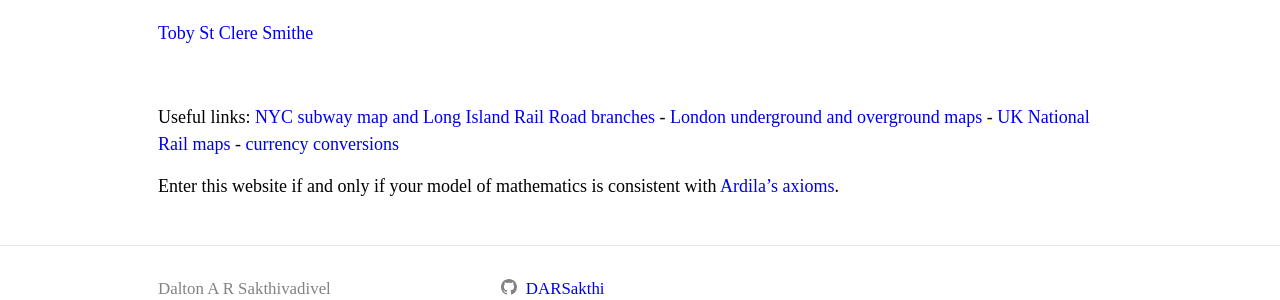
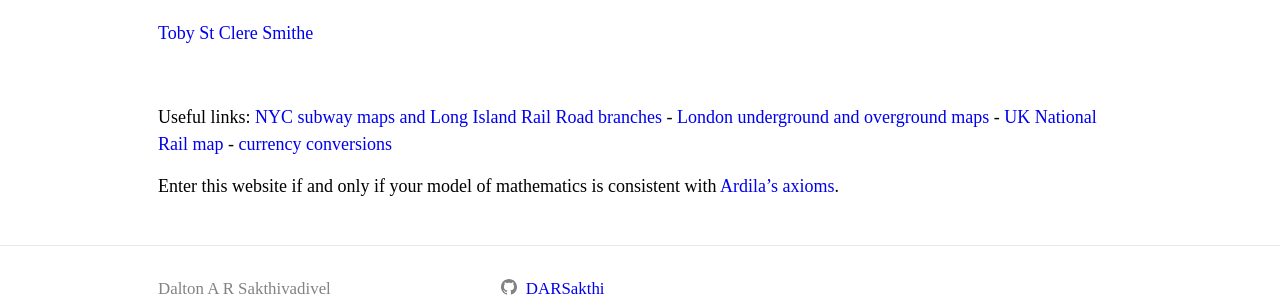
Before and after one commit to DARSakthi/DARSakthi.github.io, a Jekyll site: the page built from index.markdown, in a window 1280 px wide. Shown: the part 881-1181 px from the top of the page. Built offline with Jekyll 4.4.1, drawn with Linux system fonts in a browser that asks for light colours.

```diff
--- a/index.markdown
+++ b/index.markdown
@@ -37,6 +37,6 @@ _Postdoctoral members of the VERSES mathematics group_ (co-supervised with [K Fr
 
 &nbsp;
 
-Useful links: [NYC subway map and Long Island Rail Road branches](https://new.mta.info/maps) - [London underground and overground maps](https://tfl.gov.uk/maps/track) - [UK National Rail maps](https://www.nationalrail.co.uk/travel-information/maps-of-the-national-rail-network/) - [currency conversions](https://www.google.com/finance/quote/USD-GBP)
+Useful links: [NYC subway maps and Long Island Rail Road branches](https://new.mta.info/maps) - [London underground and overground maps](https://tfl.gov.uk/maps/track) - [UK National Rail map](https://www.nationalrail.co.uk/travel-information/maps-of-the-national-rail-network/) - [currency conversions](https://www.google.com/finance/quote/USD-GBP)
 
 Enter this website if and only if your model of mathematics is consistent with [Ardila's axioms](http://fardila.com).
```
